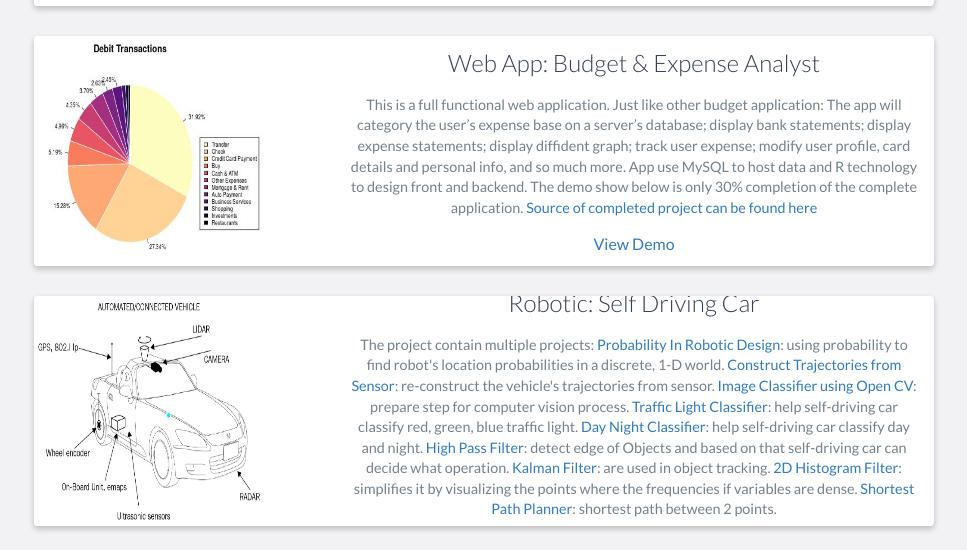
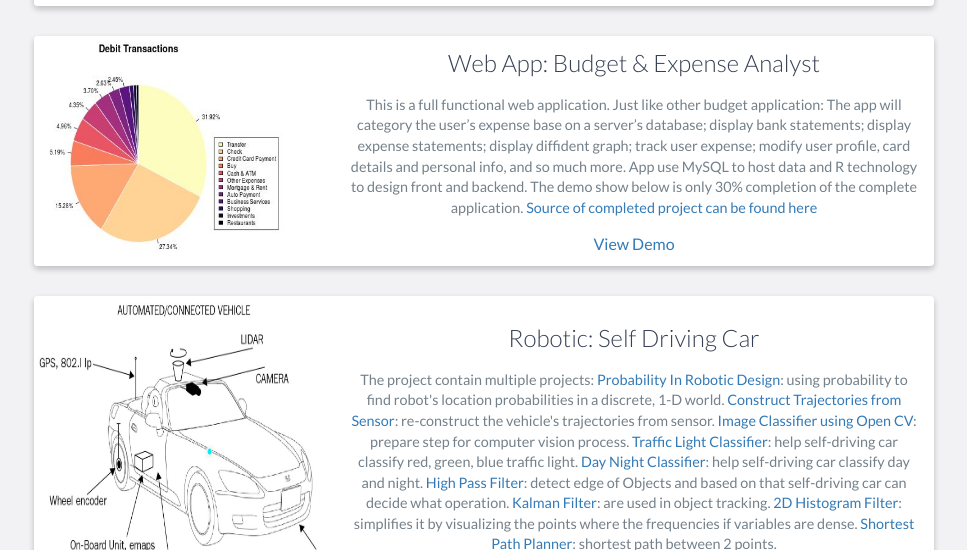
Before and after one commit to jackyhuynh/Portfolio, a plain HTML site: page index.html in a window 1280 px wide. Shown: the part 5106-5656 px from the top of the page, without its empty margins (156-1123 px from the left). Drawn offline with nearby package versions, Linux system fonts and the light colour scheme.

Commit message:
Update index.html

```diff
--- a/index.html
+++ b/index.html
@@ -469,7 +469,7 @@
 
                 <div class="project shadow-large">
                     <div class="project-image">
-                        <img src="images/trans_analysis.JPG" height="230" width="230" />
+                        <img src="images/trans_analysis.JPG" height="230" width="250" />
                     </div>
                     <!-- End .project-image -->
                     <div class="project-info">
@@ -491,7 +491,7 @@
 
                 <div class="project shadow-large">
                     <div class="project-image">
-                        <img src="images/self_driving.JPG" height="230" width="230"/>
+                        <img src="images/self_driving.JPG" height="300" width="300"/>
                     </div>
                     <!-- End .project-image -->
 
```
